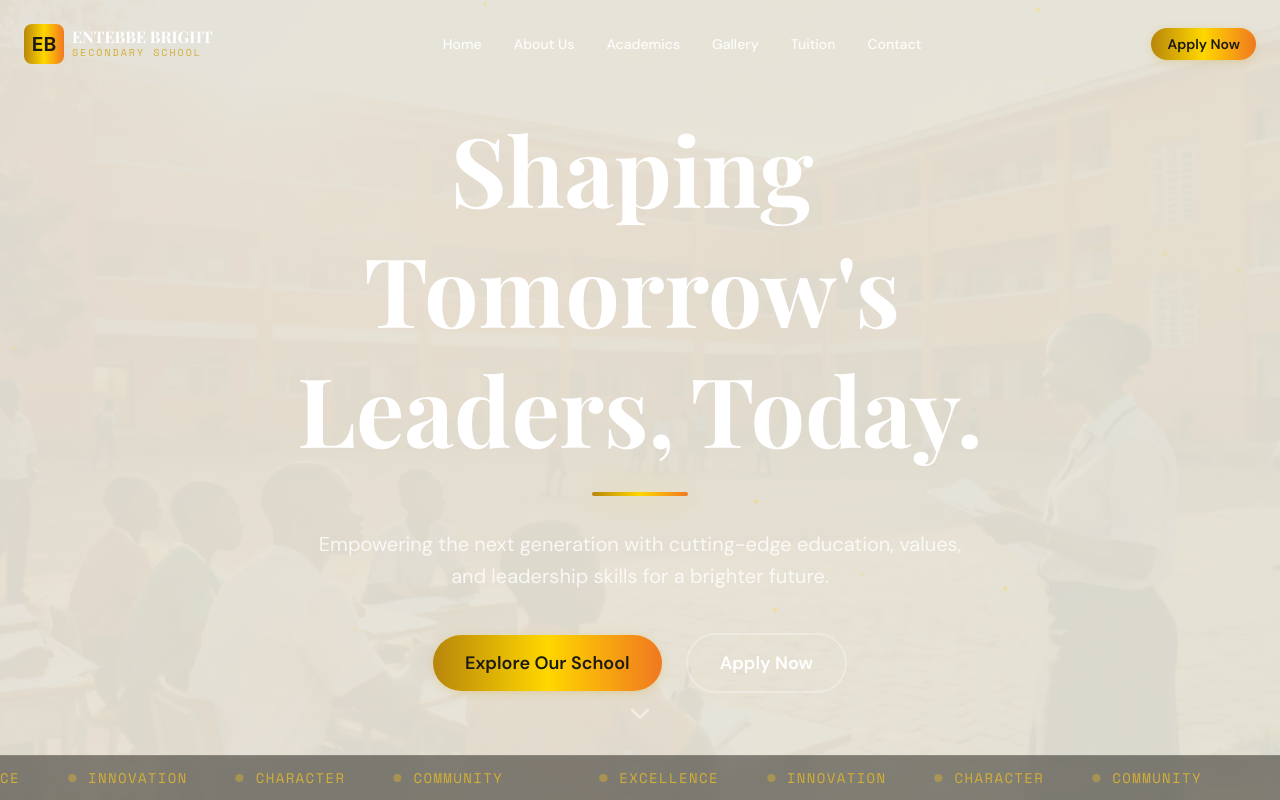
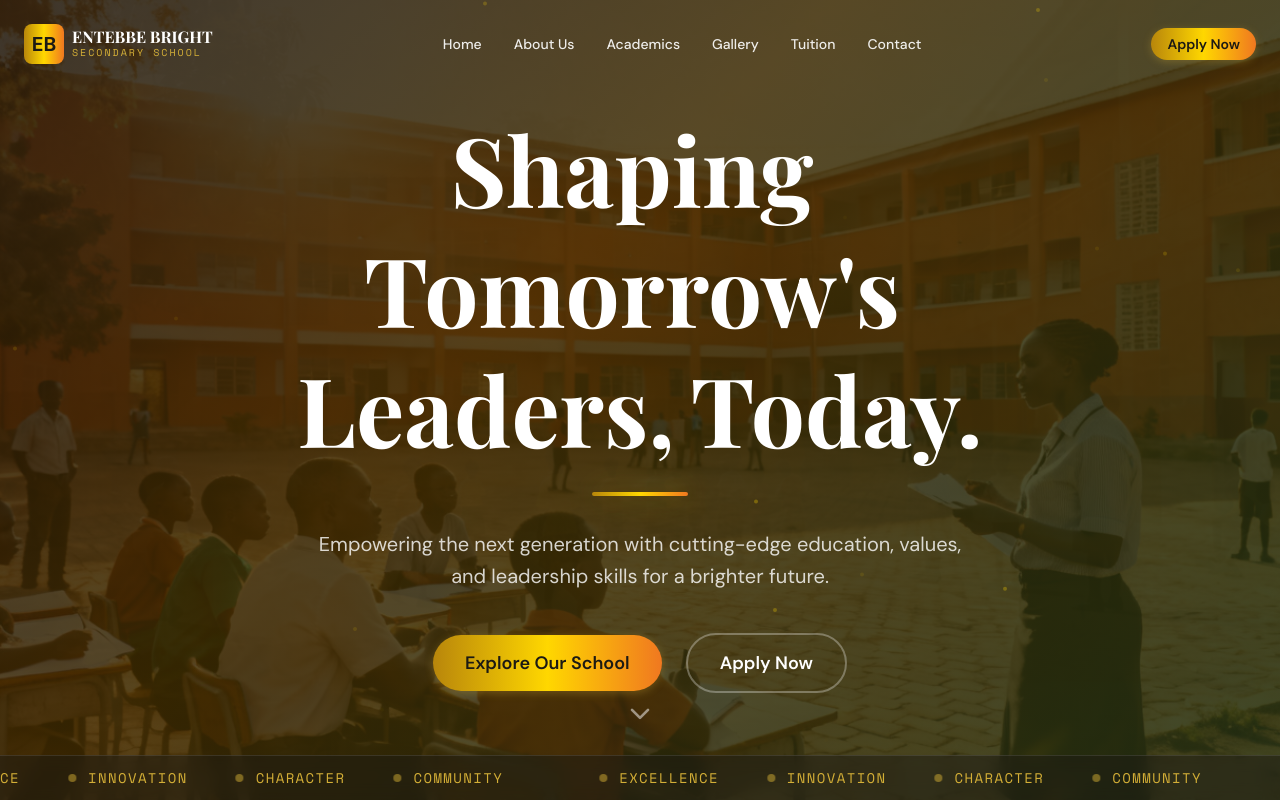
Before and after one commit to katsomar/Entebbe-Bright-Secondary-School, a Next.js app: page / in a window 1280 px wide. Shown: the top 800 px of the page. Built offline with nearby package versions, Linux system fonts and the light colour scheme; a web font is replaced by a local one.

Commit message:
changed the hero background trnasition

```diff
--- a/src/components/home/HeroSection.tsx
+++ b/src/components/home/HeroSection.tsx
@@ -51,25 +51,26 @@ const HeroSection = () => {
   };
 
   return (
-    <section className="relative h-screen w-full overflow-hidden flex items-center justify-center">
+    <section className="relative h-screen w-full overflow-hidden flex items-center justify-center bg-charcoal">
       {/* Background Slideshow */}
       <div className="absolute inset-0 z-0">
-        <AnimatePresence mode="wait">
+        <AnimatePresence initial={false}>
           <motion.div
             key={currentImage}
-            initial={{ opacity: 0, scale: 1.1 }}
+            initial={{ opacity: 0, scale: 1.05 }}
             animate={{ opacity: 1, scale: 1 }}
             exit={{ opacity: 0 }}
-            transition={{ duration: 1.5, ease: "easeInOut" }}
+            transition={{ duration: 4, ease: [0.4, 0, 0.2, 1] }}
             className="absolute inset-0"
           >
             <div
               className="absolute inset-0 bg-cover bg-center bg-no-repeat"
               style={{ backgroundImage: `url(${heroImages[currentImage]})` }}
             />
-            <div className="absolute inset-0 bg-gradient-hero opacity-70" />
           </motion.div>
         </AnimatePresence>
+        {/* Permanent Overlay for constant contrast and "soft" look */}
+        <div className="absolute inset-0 bg-gradient-hero opacity-80 z-10" />
       </div>
 
       {/* Content */}
```
